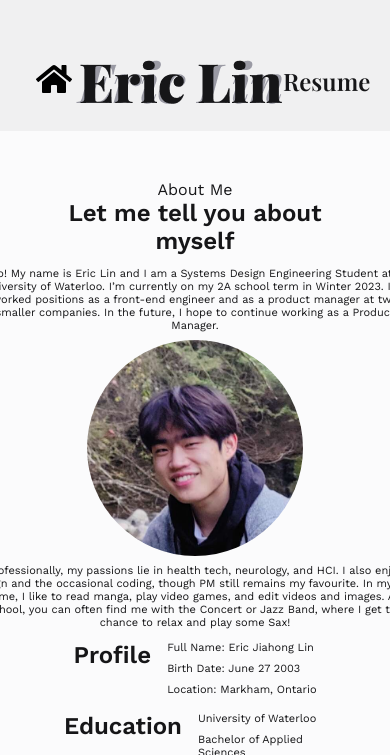
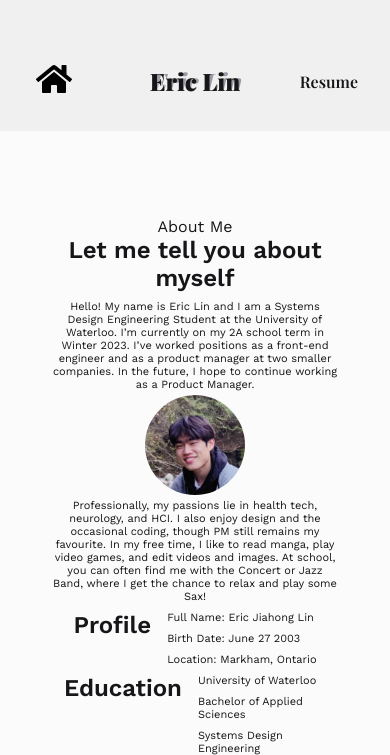
Before and after one commit to ericlinjh/old-personal-website, a React (Create React App) app: page / in a window 390 px wide. Shown: the part 813-1568 px from the top of the page. Built offline with nearby package versions, Linux system fonts and the light colour scheme; a web font is replaced by a local one.

Commit message:
Add mobile support

```diff
--- a/src/App.scss
+++ b/src/App.scss
@@ -48,7 +48,7 @@ h3 {
 }
 
 h4 {
-  font-size: 81;
+  font-size: 81px;
   line-height: 95px;
   font-weight: 600;
   margin: 0;
@@ -616,3 +616,110 @@ a.p2 {
     width: 448px;
   }
 }
+
+@media (max-width: 480px) {
+  .intro-text {
+    gap: 16px;
+
+    h3 {
+      font-size: 36px;
+      line-height: 42px;
+    }
+  }
+
+  .header-logo h5 {
+    font-size: 24px;
+    line-height: 28px;
+  }
+
+  .header-nav a {
+    font-size: 16px;
+    line-height: 19px;
+  }
+
+  #logo-front {
+    font-size: 54px;
+    line-height: 63px;
+  }
+
+  #logo-back {
+    font-size: 54px;
+    line-height: 63px;
+  }
+
+  #roles {
+    font-size: 11px;
+    line-height: 13px;
+  }
+
+  #about-me, #work-experience, #projects {
+    gap: 8px;
+  }
+
+  .bio {
+    gap: 4px;
+    flex-direction: column;
+
+    p:first-child {
+      text-align: center;
+    }
+
+    p {
+      text-align: center;
+      width: 288px;
+    }
+
+    #portrait {
+      width: 100px;
+      height: 100px;
+    }
+  }
+
+  .details {
+    gap: 8px;
+    flex-direction: column;
+    align-items: center;
+  }
+
+  .interests {
+    display: none;
+  }
+
+  .row-panels{
+    gap: 4px;
+    flex-direction: column;
+  }
+
+  .work-panel {
+    width: 288px;
+
+    img {
+      width: 160px;
+    }
+  }
+
+  .additional-info {
+    display: none;
+  }
+
+  .work-description {
+    width: 288px;
+  }
+
+  .project-panel {
+    gap: 8px;
+    flex-direction: column;
+
+    img {
+      width: 150px;
+    }
+  }
+
+  .project-blurb {
+    width: 288px;
+  }
+
+  #contact-text {
+    width: 288px;
+  }
+}
--- a/src/components/Header.jsx
+++ b/src/components/Header.jsx
@@ -27,7 +27,8 @@ export default function Header () {
         <Box className="header">
             <ScrollToTop />
             <Box className="header-logo header-box">
-                <img src={headerlogo} alt="Logo" />
+                <h5 style={{fontWeight: 900, zIndex: "2"}}>Eric Lin</h5>
+                <h5 style={{fontWeight: 900, position: "absolute", color: "#9A9AA4"}}><em>Eric Lin</em></h5>
             </Box>
             <Box className="header-nav header-box">
                 {/* <a>Blog</a>
```
